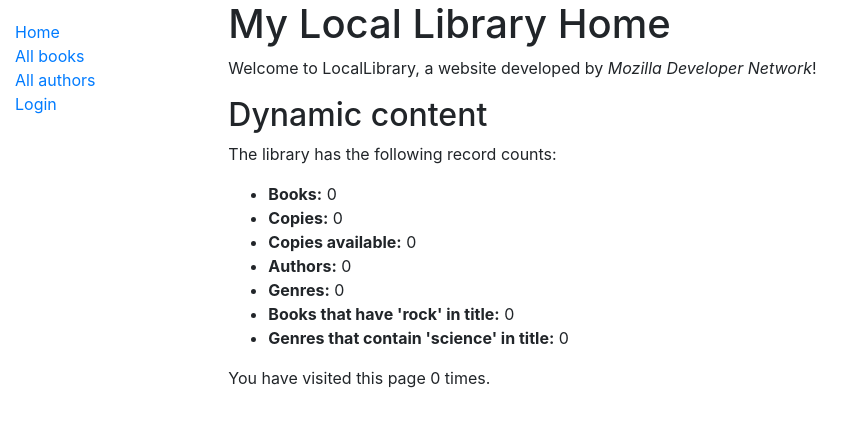
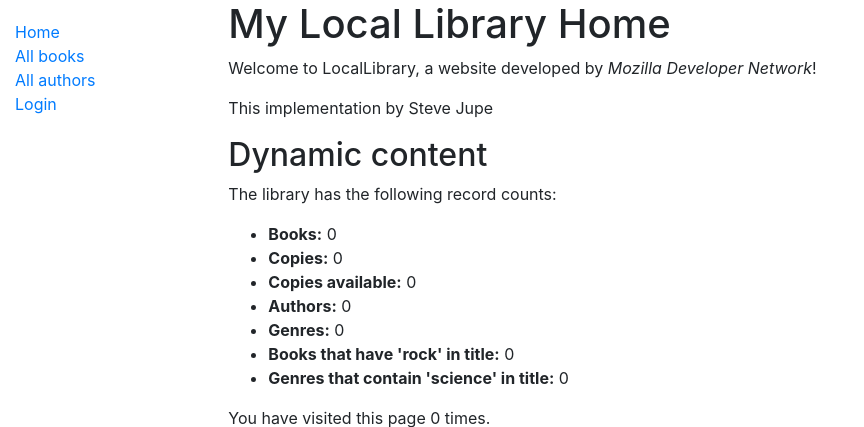
Before and after one commit to scjupe/django_local_library, a Django app: page /catalog/ in a window 1280 px wide. Shown: the top 427 px of the page, without its empty margins (0-864 px from the left). Run offline with Django 3.2, Linux system fonts and the light colour scheme; data that the repository does not hold is empty; some libraries are stand-ins or nearby versions.

```diff
--- a/catalog/templates/index.html
+++ b/catalog/templates/index.html
@@ -3,6 +3,7 @@
 {% block content %}
   <h1>My Local Library Home</h1>
   <p>Welcome to LocalLibrary, a website developed by <em>Mozilla Developer Network</em>!</p>
+  <p>This implementation by Steve Jupe</p>
   <h2>Dynamic content</h2>
   <p>The library has the following record counts:</p>
   <ul>
```
